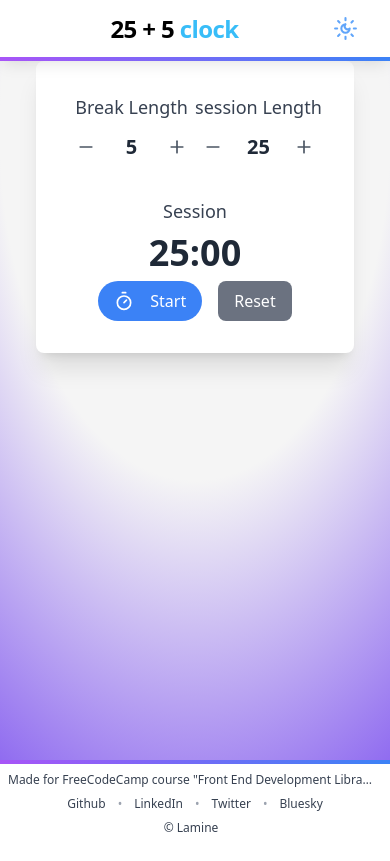
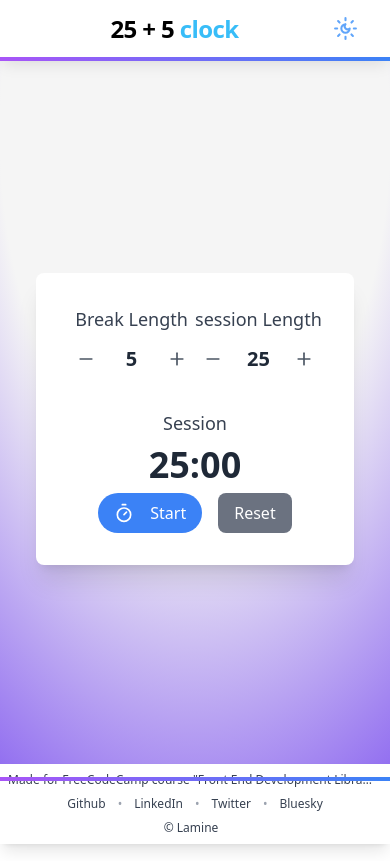
Before and after one commit to MohamedLamineF/25-5Clock_FCC, a React (Vite) app: page / in a window 390 px wide. Built offline with nearby package versions, Linux system fonts and the light colour scheme.

Commit message:
Update App layout to ensure minimum height for better responsiveness

```diff
--- a/src/App.tsx
+++ b/src/App.tsx
@@ -29,7 +29,7 @@ function App() {
         <div
           className={`absolute inset-0 -z-10 h-full w-full items-center dark:[background:radial-gradient(125%_125%_at_50%_10%,#000_40%,#63e_100%)] [background:radial-gradient(125%_125%_at_50%_10%,#f5f5f5_40%,#63e_100%)]`}
         ></div>
-        <main className="container flex items-center justify-center">
+        <main className="container flex items-center justify-center min-h-[calc(100vh-8rem)] mx-auto">
           <div className="bg-white dark:bg-gray-800 p-8 rounded-lg shadow-xl max-w-md">
             <div className="flex justify-around mb-8">
               <TimeControl
```
